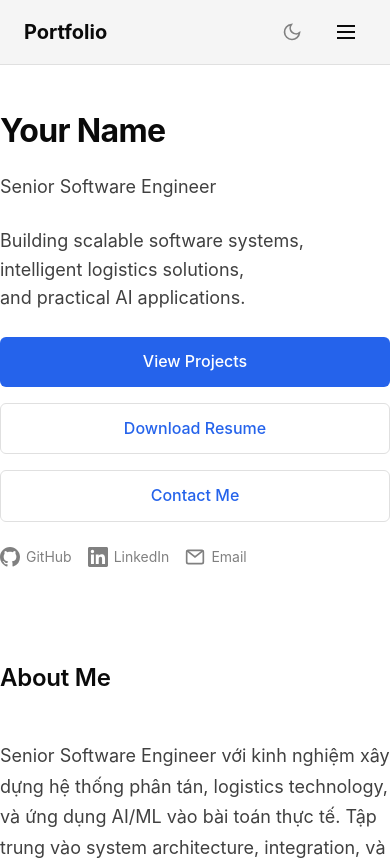
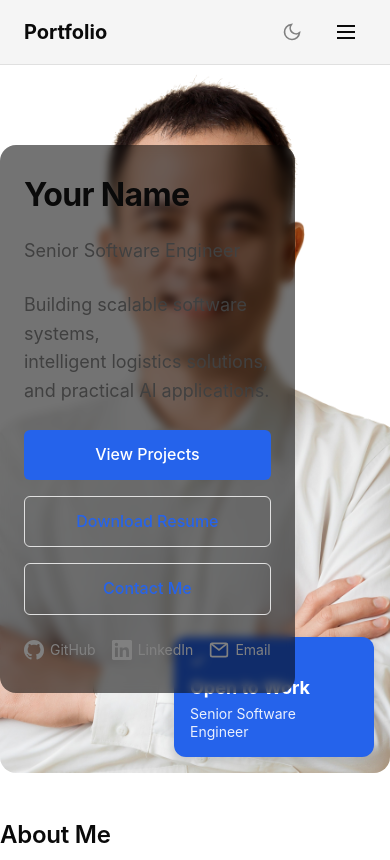
Before and after one commit to dong-nz/cv, a React app: page / in a window 390 px wide. Shown: the top 860 px of the page. Built offline with nearby package versions, Linux system fonts and the light colour scheme; the HTML template or start-up script is replaced by a standard one.

Commit message:
feat: hero photo background, Open to Work badge, contact section, resume download

```diff
--- a/src/App.css
+++ b/src/App.css
@@ -400,26 +400,60 @@
 }
 
 .hero-visual {
+  position: relative;
   display: flex;
   align-items: center;
   justify-content: center;
 }
 
-.hero-graphic {
+.hero-photo {
   width: 100%;
-  max-width: 400px;
-  aspect-ratio: 1;
-  position: relative;
+  height: 100%;
+  object-fit: cover;
+  object-position: center top;
+  border-radius: 16px;
+  display: block;
+}
+
+.otw-badge {
+  position: absolute;
+  bottom: 20px;
+  right: 20px;
+  background: var(--accent);
+  color: #fff;
+  padding: 20px;
+  border-radius: 12px;
+  box-shadow: 0 4px 12px rgba(0, 0, 0, 0.15);
+  display: flex;
+  flex-direction: column;
+  gap: 6px;
+  max-width: 200px;
+}
+
+.otw-icon {
+  width: 16px;
+  height: 16px;
+  margin-bottom: 2px;
+}
+
+.otw-title {
+  font-size: 18px;
+  font-weight: 700;
+  line-height: 1.2;
+}
+
+.otw-subtitle {
+  font-size: 14px;
+  opacity: 0.9;
+  line-height: 1.3;
 }
 
 @media (max-width: 768px) {
   .hero {
-    grid-template-columns: 1fr;
-    gap: 32px;
-    min-height: auto;
-    padding: 48px 0;
+    position: relative;
+    min-height: 500px;
+    overflow: hidden;
   }
-
   .hero-cta {
     flex-direction: column;
   }
@@ -429,7 +463,23 @@
   }
 
   .hero-visual {
-    display: none;
+    position: absolute;
+    inset: 0;
+    z-index: 0;
+  }
+  .hero-content {
+    position: relative;
+    z-index: 1;
+    background: rgba(0, 0, 0, 0.55);
+    padding: 32px 24px;
+    border-radius: 16px;
+    backdrop-filter: blur(4px);
+  }
+
+  .otw-badge {
+    bottom: 16px;
+    right: 16px;
+    padding: 16px;
   }
 }
 
--- a/src/components/sections/Contact.tsx
+++ b/src/components/sections/Contact.tsx
@@ -1,4 +1,4 @@
-import { resumeAvailable } from '@/data/resume'
+import { DownloadResume } from '@/components/sections/DownloadResume'
 import { SectionHeading } from '@/components/ui/SectionHeading'
 import { profile } from '@/data/profile'
 
@@ -35,20 +35,8 @@ export function Contact() {
             <div style={{ fontSize: '14px', color: 'var(--text-muted)' }}>Your Name</div>
           </div>
         </a>
-        {resumeAvailable && (
-          <a href="/resume.pdf" download className="contact-link">
-            <svg viewBox="0 0 24 24" fill="none" stroke="currentColor" strokeWidth="2" width="24" height="24">
-              <path d="M21 15v4a2 2 0 0 1-2 2H5a2 2 0 0 1-2-2v-4" />
-              <polyline points="7 10 12 15 17 10" />
-              <line x1="12" y1="15" x2="12" y2="3" />
-            </svg>
-            <div>
-              <div style={{ fontWeight: 500, color: 'var(--text-primary)' }}>Download Resume</div>
-              <div style={{ fontSize: '14px', color: 'var(--text-muted)' }}>PDF</div>
-            </div>
-          </a>
-        )}
       </div>
+      <DownloadResume />
     </section>
   )
 }
--- /dev/null
+++ b/src/components/sections/DownloadResume.tsx
@@ -0,0 +1,21 @@
+import { resumeAvailable } from '@/data/resume'
+
+export function DownloadResume() {
+  if (!resumeAvailable) return null
+
+  return (
+    <div style={{ marginTop: '32px' }}>
+      <a href="/resume.pdf" download className="contact-link" style={{ display: 'flex', alignItems: 'center', gap: '12px', padding: '12px 20px', borderRadius: '8px', textDecoration: 'none', color: 'var(--text-primary)', border: '1px solid var(--border)' }}>
+        <svg viewBox="0 0 24 24" fill="none" stroke="currentColor" strokeWidth="2" width="24" height="24">
+          <path d="M21 15v4a2 2 0 0 1-2 2H5a2 2 0 0 1-2-2v-4" />
+          <polyline points="7 10 12 15 17 10" />
+          <line x1="12" y1="15" x2="12" y2="3" />
+        </svg>
+        <div>
+          <div style={{ fontWeight: 500, color: 'var(--text-primary)' }}>Download Resume</div>
+          <div style={{ fontSize: '14px', color: 'var(--text-muted)' }}>PDF</div>
+        </div>
+      </a>
+    </div>
+  )
+}
--- a/src/components/sections/Hero.tsx
+++ b/src/components/sections/Hero.tsx
@@ -1,3 +1,4 @@
+import { OpenToWorkBadge } from '@/components/ui/OpenToWorkBadge'
 import { resumeAvailable } from '@/data/resume'
 import { Button } from '@/components/ui/Button'
 import { SocialLinks } from '@/components/ui/SocialLinks'
@@ -62,37 +63,12 @@ export function Hero() {
         <SocialLinks links={socialLinks} />
       </div>
       <div className="hero-visual">
-        <div className="hero-graphic">
-          <svg viewBox="0 0 400 400" fill="none" xmlns="http://www.w3.org/2000/svg">
-            {/* Abstract system diagram */}
-            <circle cx="200" cy="200" r="160" stroke="var(--border)" strokeWidth="1" />
-            <circle cx="200" cy="200" r="100" stroke="var(--border)" strokeWidth="1" />
-            <circle cx="200" cy="200" r="40" stroke="var(--accent)" strokeWidth="2" opacity="0.6" />
-
-            {/* Nodes */}
-            <circle cx="200" cy="80" r="8" fill="var(--accent)" opacity="0.8" />
-            <circle cx="320" cy="200" r="8" fill="var(--accent)" opacity="0.8" />
-            <circle cx="200" cy="320" r="8" fill="var(--accent)" opacity="0.8" />
-            <circle cx="80" cy="200" r="8" fill="var(--accent)" opacity="0.8" />
-
-            {/* Connections */}
-            <line x1="200" y1="88" x2="200" y2="160" stroke="var(--accent)" strokeWidth="1" opacity="0.4" />
-            <line x1="312" y1="200" x2="240" y2="200" stroke="var(--accent)" strokeWidth="1" opacity="0.4" />
-            <line x1="200" y1="312" x2="200" y2="240" stroke="var(--accent)" strokeWidth="1" opacity="0.4" />
-            <line x1="88" y1="200" x2="160" y2="200" stroke="var(--accent)" strokeWidth="1" opacity="0.4" />
-
-            {/* Diagonal connections */}
-            <line x1="206" y1="86" x2="314" y2="194" stroke="var(--accent)" strokeWidth="0.5" opacity="0.2" />
-            <line x1="314" y1="206" x2="206" y2="314" stroke="var(--accent)" strokeWidth="0.5" opacity="0.2" />
-            <line x1="194" y1="314" x2="86" y2="206" stroke="var(--accent)" strokeWidth="0.5" opacity="0.2" />
-            <line x1="86" y1="194" x2="194" y2="86" stroke="var(--accent)" strokeWidth="0.5" opacity="0.2" />
-
-            {/* Center label */}
-            <text x="200" y="205" textAnchor="middle" fill="var(--accent)" fontSize="14" fontFamily="monospace">
-              core
-            </text>
-          </svg>
-        </div>
+        <img
+          src="/profile-photo.webp"
+          alt="Profile photo"
+          className="hero-photo"
+        />
+        <OpenToWorkBadge />
       </div>
     </section>
   )
--- /dev/null
+++ b/src/components/ui/OpenToWorkBadge.tsx
@@ -0,0 +1,23 @@
+import { profile } from '@/data/profile'
+
+export function OpenToWorkBadge() {
+  return (
+    <div className="otw-badge" role="status" aria-label="Open to work">
+      <svg
+        className="otw-icon"
+        viewBox="0 0 24 24"
+        fill="none"
+        stroke="currentColor"
+        strokeWidth="2.5"
+        strokeLinecap="round"
+        strokeLinejoin="round"
+        width="16"
+        height="16"
+      >
+        <polyline points="20 6 9 17 4 12" />
+      </svg>
+      <span className="otw-title">Open to Work</span>
+      <span className="otw-subtitle">{profile.title}</span>
+    </div>
+  )
+}
--- a/src/pages/ContactPage.tsx
+++ b/src/pages/ContactPage.tsx
@@ -1,3 +1,4 @@
+import { DownloadResume } from '@/components/sections/DownloadResume'
 import { profile } from '@/data/profile'
 
 export function ContactPage() {
@@ -36,6 +37,7 @@ export function ContactPage() {
           </div>
         </a>
       </div>
+      <DownloadResume />
     </section>
   )
 }
```
Also changed, not shown: 4 other files (tests, documents, lock files or other folders).
